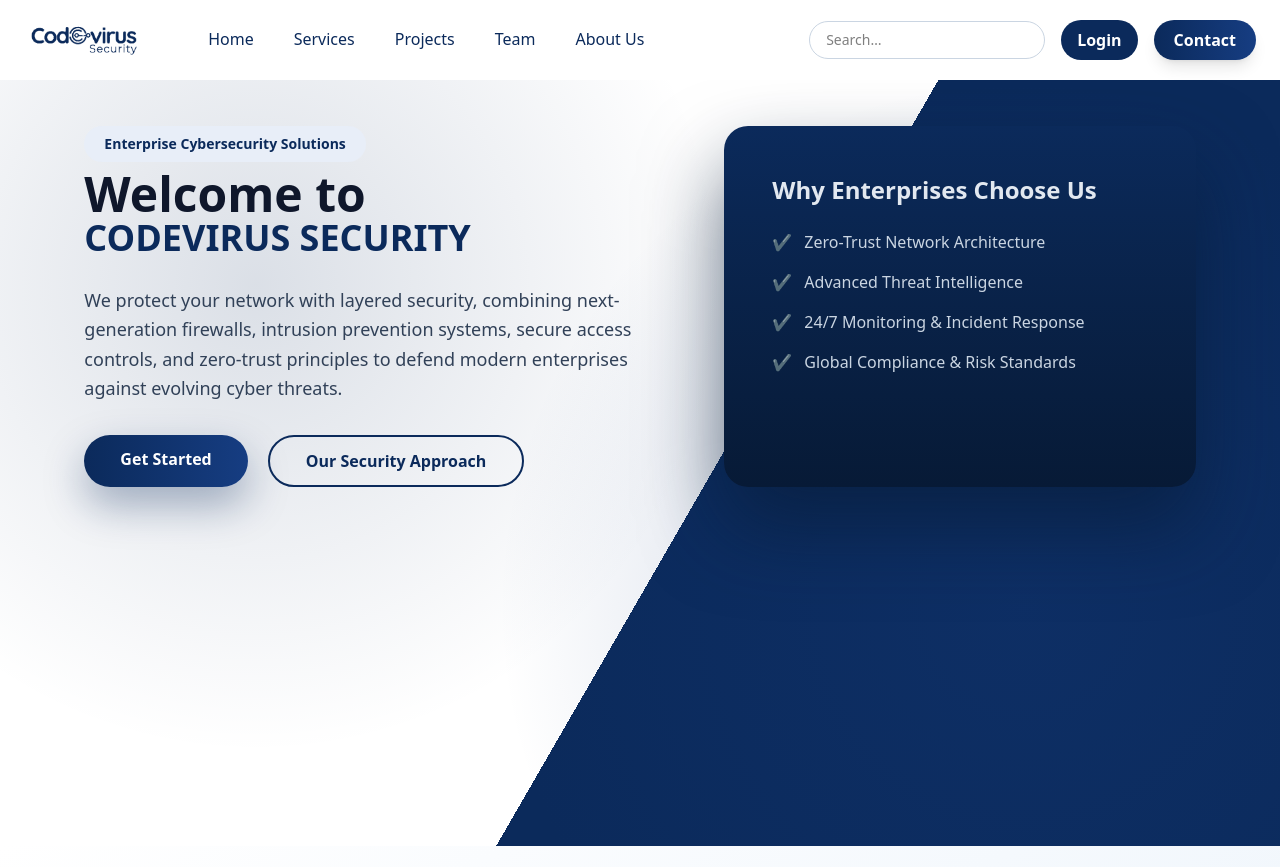
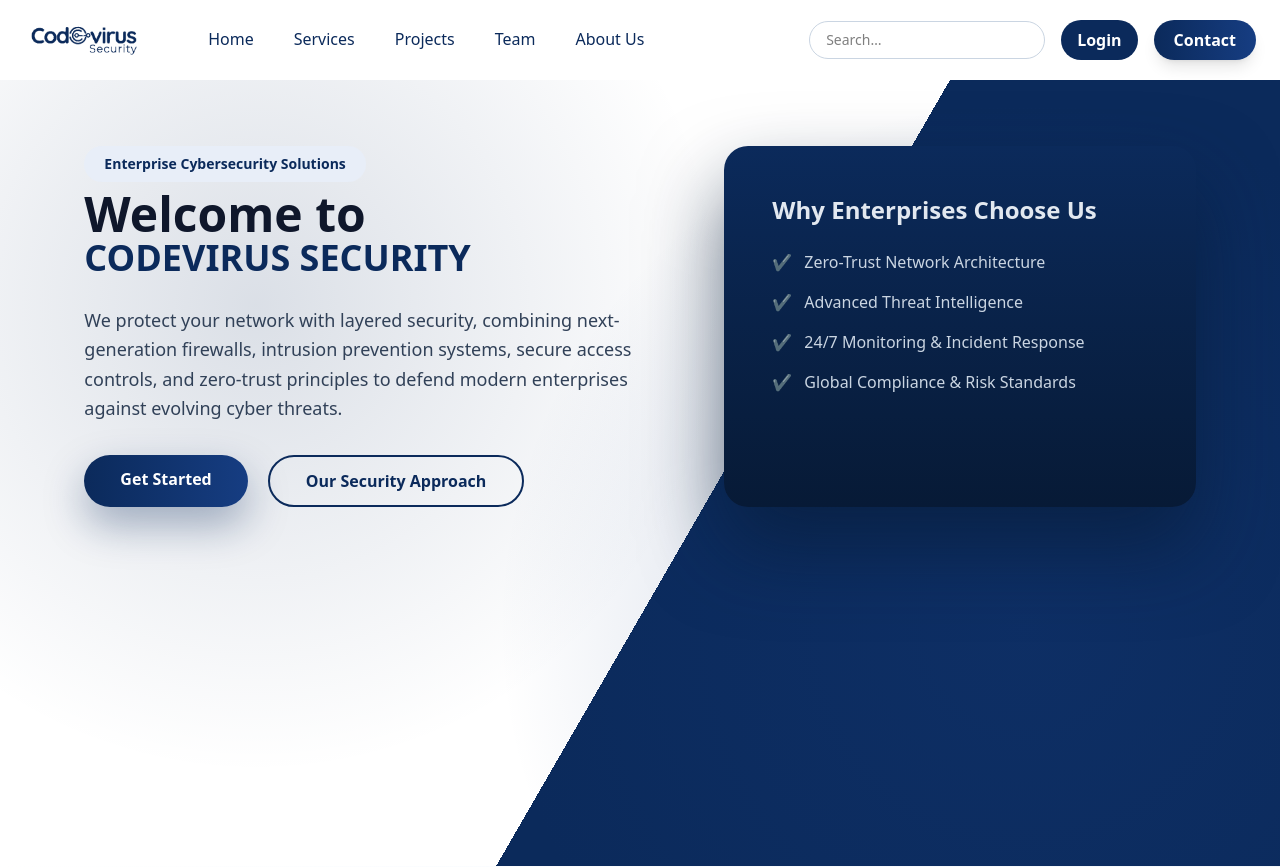
Before and after one commit to Anshika1820/codevirussec, a React app: page / in a window 1280 px wide. Shown: the top 867 px of the page. Built offline with nearby package versions, Linux system fonts and the light colour scheme; the HTML template or start-up script is replaced by a standard one.

Commit message:
Adjust margin for Home component

```diff
--- a/src/Pages/Home.jsx
+++ b/src/Pages/Home.jsx
@@ -13,7 +13,7 @@ const Home = () => {
   }, []);
 
   return (
-    <div className="overflow-hidden -mt-[50px] -mb-[50px]">
+    <div className="overflow-hidden -mt-[30px] ">
       {/* HERO SECTION */}
       <section
         id="home"
```
